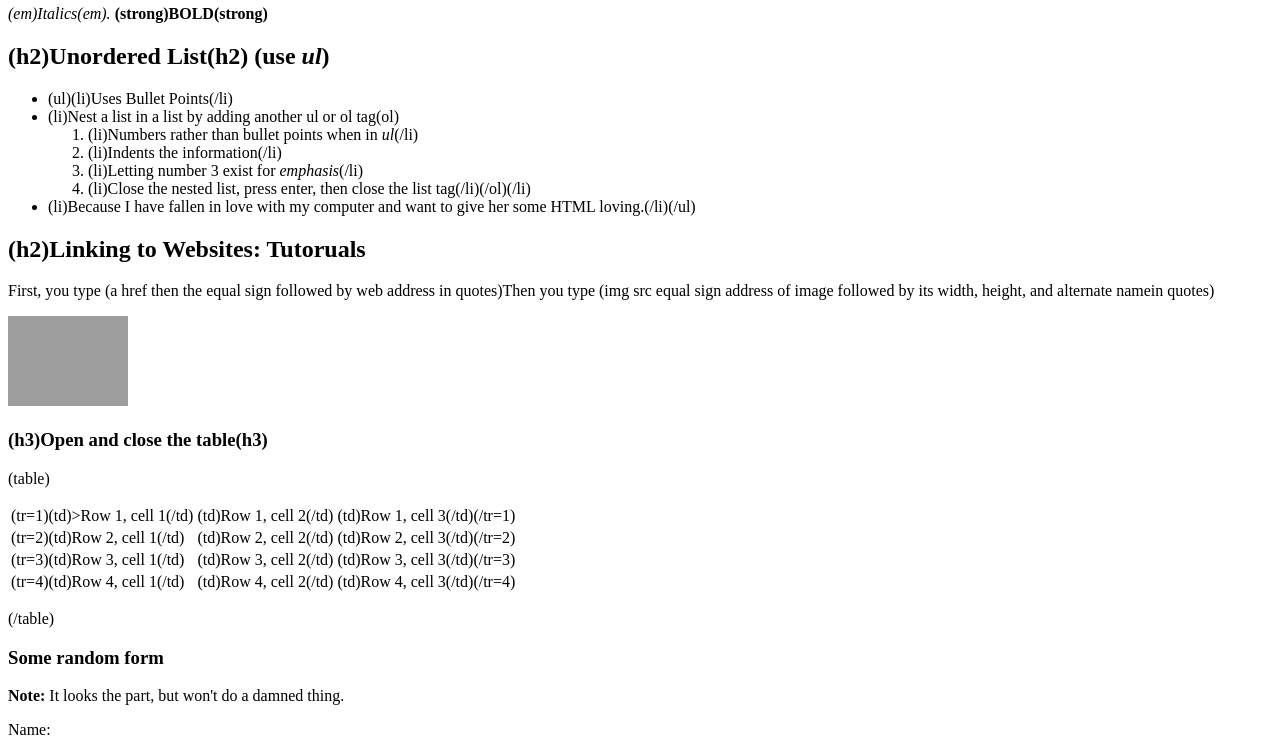
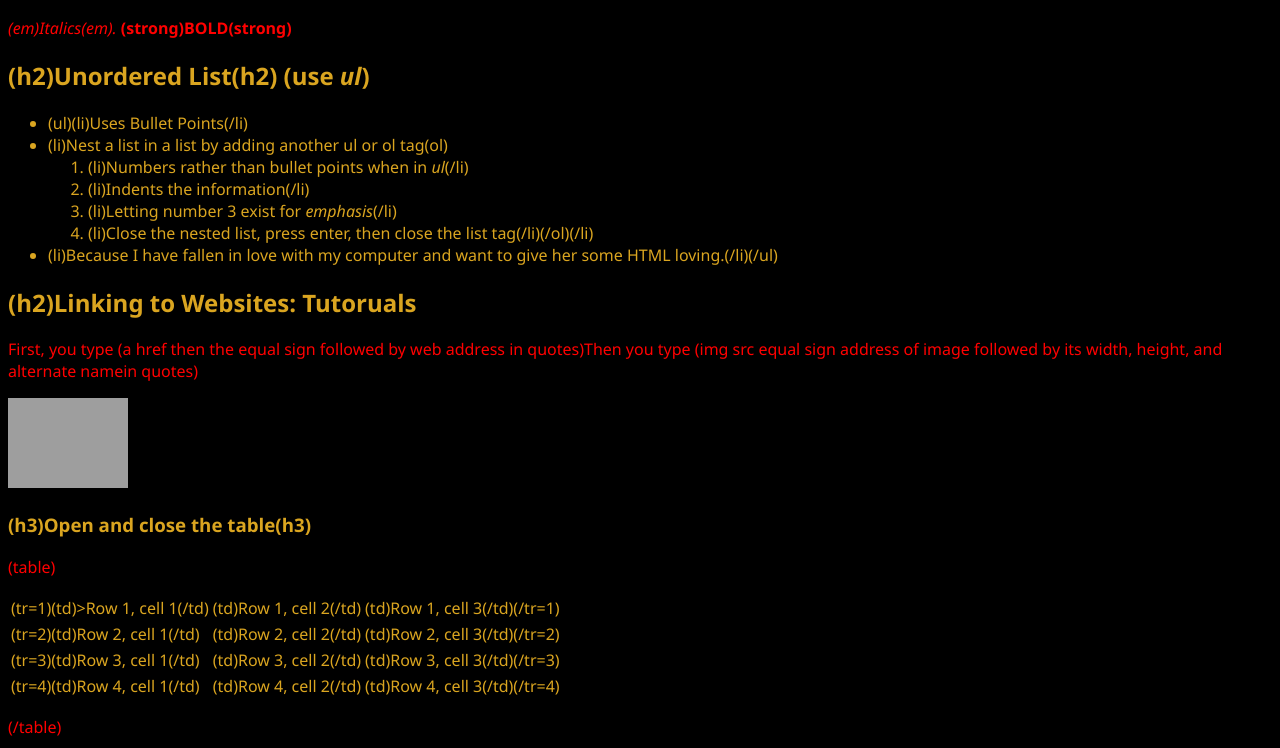
Before and after one commit to lysanironman/Sample_HTML, a plain HTML site: page index.html in a window 1280 px wide. Shown: the part 122-870 px from the top of the page. Drawn offline with Linux system fonts and the light colour scheme; grey boxes are pictures that could not be loaded.

Commit message:
Add style.css, added link to CSS via html <Header></Header> tag

```diff
--- a/index.html
+++ b/index.html
@@ -2,6 +2,7 @@
 <html>
 <head>
     <title>(head)(title) Within header, the title displays Tab Information(/title)(/head)</title>
+<link rel="stylesheet" href="style.css">
 </head>
 <body>
 <h1>(h1) The Biggest Heading (h1)</h1>
--- /dev/null
+++ b/style.css
@@ -0,0 +1,13 @@
+p {
+    color: red;
+}
+
+a {
+    color: blue;
+}
+body {
+    background-color: black;
+    font-size: 16px;
+    color: goldenrod;
+    font-family: Chiller, 'Segoe UI', Arial;
+}
```
